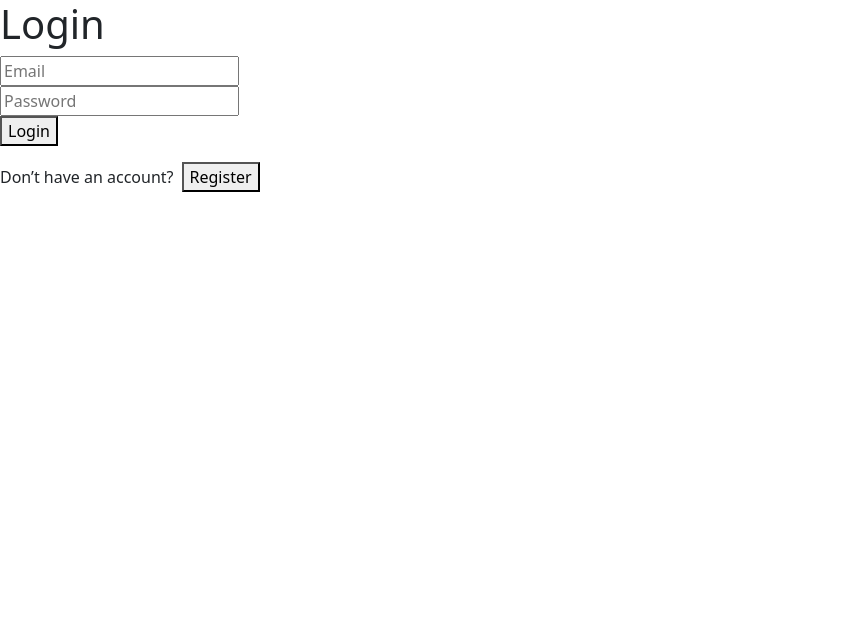
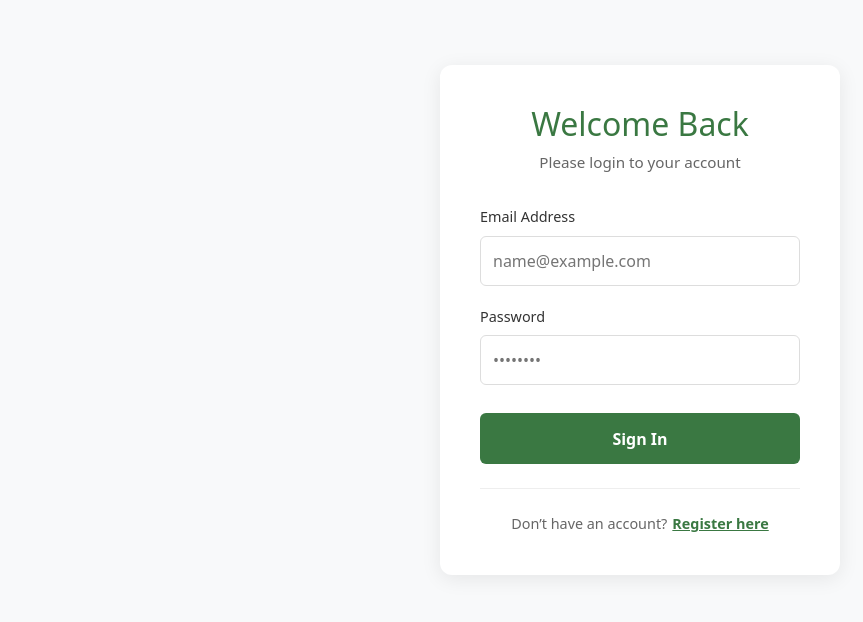
Before and after one commit to adriantheodor/doyles-coffee-front, a React (Create React App) app: page /login in a window 1280 px wide. Shown: the top 622 px of the page, without its empty margins (0-863 px from the left). Built offline with nearby package versions, Linux system fonts and the light colour scheme; no server answers.

Commit message:
login stuff

```diff
--- /dev/null
+++ b/src/pages/LoginPage.css
@@ -0,0 +1,126 @@
+/* LoginPage.css */
+
+:root {
+  --brand-green: #3A7842;
+  --brand-green-hover: #2f6035;
+  --text-dark: #333;
+  --text-light: #666;
+  --bg-light: #f8f9fa;
+}
+
+/* 1. Center everything on the page */
+.login-page {
+  min-height: 80vh; /* Takes up most of the screen height */
+  display: flex;
+  align-items: center;
+  justify-content: center;
+  background-color: var(--bg-light);
+  padding: 1rem;
+}
+
+/* 2. The White Card Container */
+.login-card {
+  background-color: white;
+  padding: 2.5rem;
+  border-radius: 12px;
+  box-shadow: 0 4px 20px rgba(0, 0, 0, 0.08); /* Soft shadow */
+  width: 100%;
+  max-width: 400px; /* Keeps it from getting too wide on desktop */
+  text-align: center;
+}
+
+.login-card h1 {
+  color: var(--brand-green);
+  margin-bottom: 0.5rem;
+  font-size: 2rem;
+}
+
+.subtitle {
+  color: var(--text-light);
+  margin-bottom: 2rem;
+  font-size: 0.95rem;
+}
+
+/* 3. Form Styling */
+.form-group {
+  margin-bottom: 1.25rem;
+  text-align: left;
+}
+
+.form-label {
+  display: block;
+  margin-bottom: 0.5rem;
+  font-weight: 500;
+  color: var(--text-dark);
+  font-size: 0.9rem;
+}
+
+.form-input {
+  width: 100%;
+  padding: 0.75rem;
+  border: 1px solid #ddd;
+  border-radius: 6px;
+  font-size: 1rem;
+  transition: border-color 0.2s;
+  box-sizing: border-box; /* Ensures padding doesn't break width */
+}
+
+.form-input:focus {
+  outline: none;
+  border-color: var(--brand-green);
+  box-shadow: 0 0 0 3px rgba(58, 120, 66, 0.1);
+}
+
+/* 4. Button Styling */
+.login-btn {
+  width: 100%;
+  padding: 0.85rem;
+  background-color: var(--brand-green);
+  color: white;
+  border: none;
+  border-radius: 6px;
+  font-size: 1rem;
+  font-weight: 600;
+  cursor: pointer;
+  transition: background-color 0.2s;
+  margin-top: 0.5rem;
+}
+
+.login-btn:hover {
+  background-color: var(--brand-green-hover);
+}
+
+/* 5. Register Section */
+.register-link-box {
+  margin-top: 1.5rem;
+  padding-top: 1.5rem;
+  border-top: 1px solid #eee;
+  font-size: 0.9rem;
+  color: var(--text-light);
+}
+
+.register-link-btn {
+  background: none;
+  border: none;
+  color: var(--brand-green);
+  font-weight: 600;
+  cursor: pointer;
+  padding: 0;
+  margin-left: 5px;
+  text-decoration: underline;
+}
+
+.register-link-btn:hover {
+  color: var(--brand-green-hover);
+}
+
+/* Error Message */
+.error-msg {
+  background-color: #fee2e2;
+  color: #dc2626;
+  padding: 0.75rem;
+  border-radius: 6px;
+  margin-bottom: 1.5rem;
+  font-size: 0.9rem;
+  border: 1px solid #fecaca;
+}
--- a/src/pages/LoginPage.js
+++ b/src/pages/LoginPage.js
@@ -1,8 +1,7 @@
 // src/pages/LoginPage.js
 import React, { useState } from "react";
-import axios from "axios";
 import { api } from "../utils/api";
-
+import "./LoginPage.css";
 import { useNavigate } from "react-router-dom";
 
 const LoginPage = ({ onLogin }) => {
@@ -33,41 +32,54 @@ const LoginPage = ({ onLogin }) => {
   };
 
   return (
-    <div>
-      <h1>Login</h1>
-      {error && <p style={{ color: "red" }}>{error}</p>}
+    <div className="login-page">
+      <div className="login-card">
+        <h1>Welcome Back</h1>
+        <p className="subtitle">Please login to your account</p>
+
+        {error && <div className="error-msg">{error}</div>}
+
         <form onSubmit={handleSubmit}>
+          <div className="form-group">
+            <label className="form-label">Email Address</label>
             <input
+              className="form-input"
               type="email"
               name="email"
-          placeholder="Email"
+              placeholder="name@example.com"
               onChange={handleChange}
               value={formData.email}
               required
             />
-        <br />
+          </div>
+
+          <div className="form-group">
+            <label className="form-label">Password</label>
             <input
+              className="form-input"
               type="password"
               name="password"
-          placeholder="Password"
+              placeholder="••••••••"
               onChange={handleChange}
               value={formData.password}
               required
             />
-        <br />
-        <button type="submit">Login</button>
+          </div>
+
+          <button type="submit" className="login-btn">
+            Sign In
+          </button>
         </form>
 
-      <div
-        style={{
-          display: "flex",
-          alignItems: "center",
-          gap: "0.5rem",
-          marginTop: "1rem",
-        }}
+        <div className="register-link-box">
+          Don’t have an account?
+          <button
+            className="register-link-btn"
+            onClick={() => navigate("/register")}
           >
-        <p style={{ margin: 0 }}>Don’t have an account?</p>
-        <button onClick={() => navigate("/register")}>Register</button>
+            Register here
+          </button>
+        </div>
       </div>
     </div>
   );
```
Lines whose indentation alone changed are shown as unchanged.
